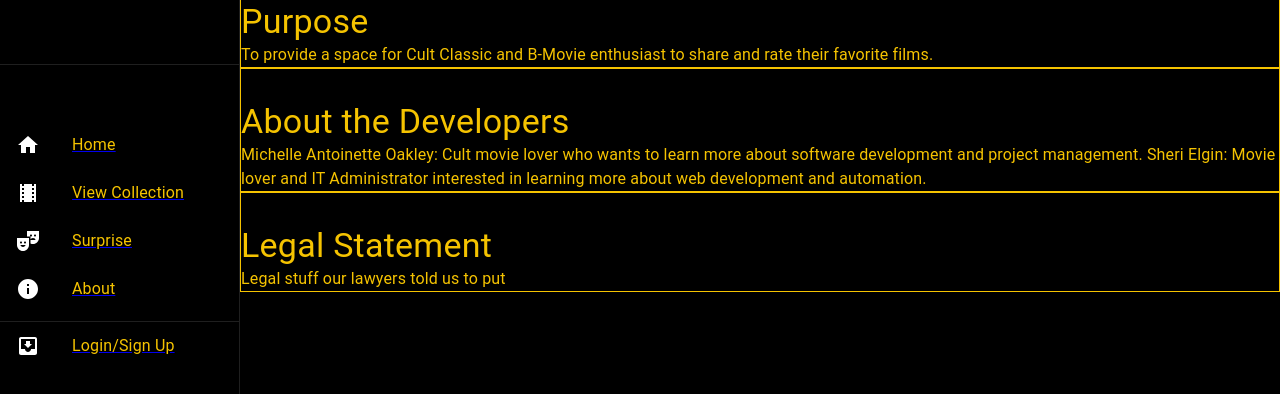
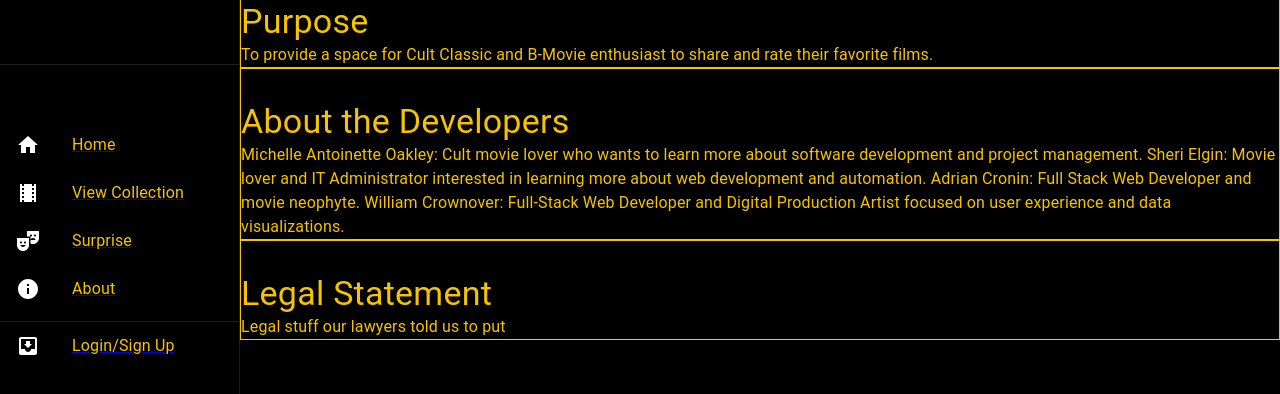
Before and after one commit to WilliamCrownover/bfanz, a React (Create React App) app in the folder client/: page /about in a window 1280 px wide. Shown: the top 394 px of the page. Built offline with nearby package versions, Linux system fonts and the light colour scheme.

Commit message:
added addrian and william to the developer section

```diff
--- a/client/src/pages/About.js
+++ b/client/src/pages/About.js
@@ -24,6 +24,10 @@ const About = () => {
 
                     Sheri Elgin: Movie lover and IT Administrator interested in learning more about web development and automation.
 
+                    Adrian Cronin: Full Stack Web Developer and movie neophyte.
+
+                    William Crownover: Full-Stack Web Developer and Digital Production Artist focused on user experience and data visualizations.
+
 
 
 
```
